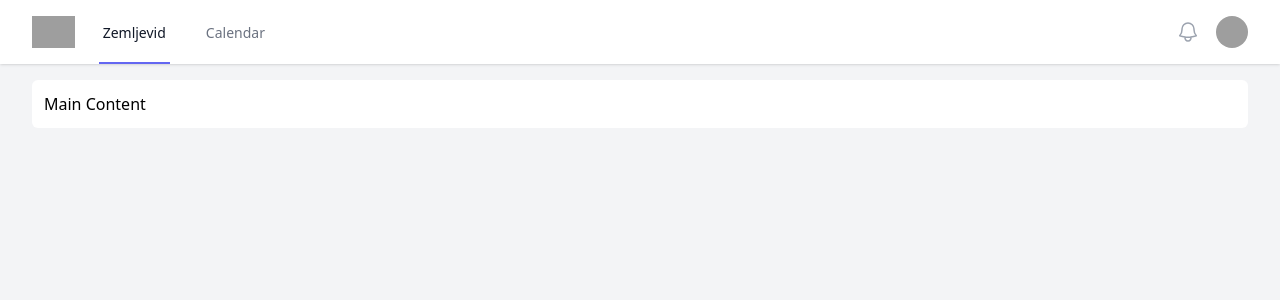
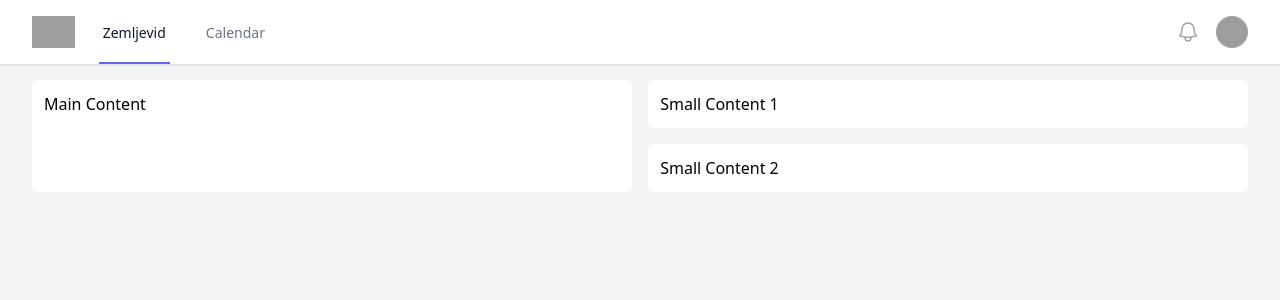
Before and after one commit to zanlah/citrusi_WEB, a React (Vite) app: page /statistics in a window 1280 px wide. Shown: the top 300 px of the page. Built offline with nearby package versions, Linux system fonts and the light colour scheme; grey boxes are pictures that could not be loaded.

Commit message:
Updated statistics layout

```diff
--- a/src/components/Statistics_layout.tsx
+++ b/src/components/Statistics_layout.tsx
@@ -3,8 +3,16 @@ import React from 'react';
 const Statistics_layout = () => {
     return (
         <div className='max-w-7xl mx-auto px-2 sm:px-6 lg:px-8 mt-4 flex'>
-            <div className='bg-white rounded-md p-3 w-1/2 flex-grow'>
+            <div className='bg-white rounded-md p-3 w-1/2 flex-grow mr-4'>
                 <h2>Main Content</h2>
+            </div>
+            <div className="flex flex-col w-1/2">
+                <div className='bg-white rounded-md p-3 mb-4'>
+                    <h2>Small Content 1</h2>
+                </div>
+                <div className='bg-white rounded-md p-3'>
+                    <h2>Small Content 2</h2>
+                </div>
             </div>
         </div>
     );
```
